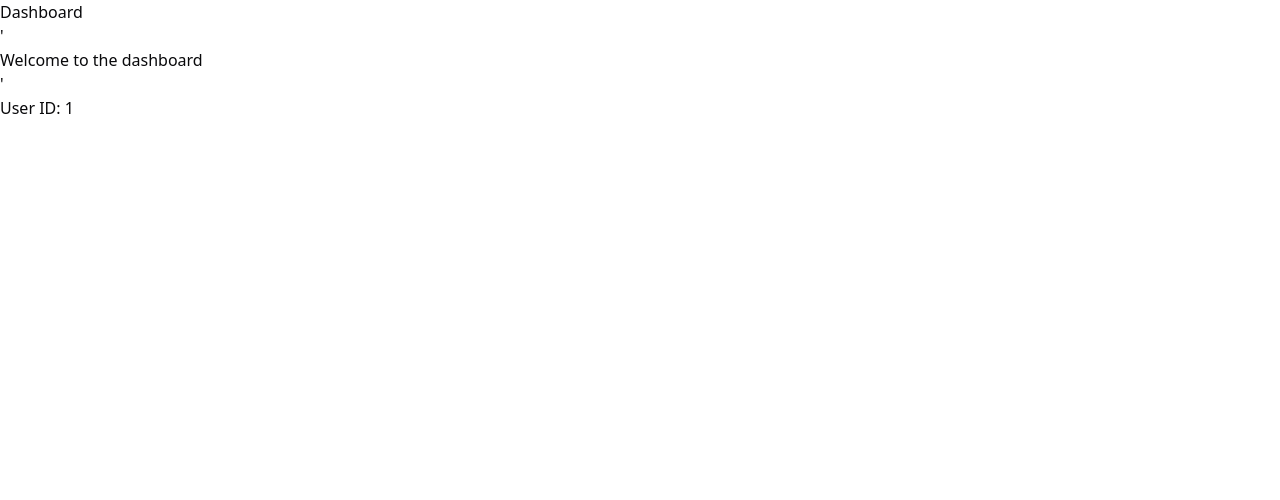
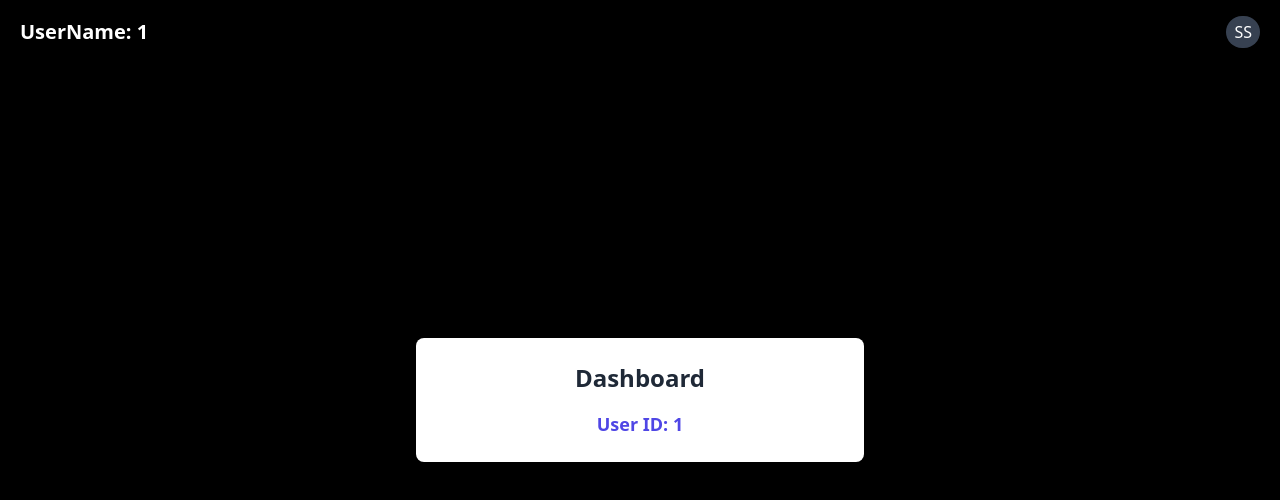
Before and after one commit to Rupam-Mondal/Interview-Frontend, a React (Vite) app: page /dashboard/1 in a window 1280 px wide. Shown: the top 500 px of the page. Built offline with nearby package versions, Linux system fonts and the light colour scheme.

Commit message:
DashBoard Added

```diff
--- a/src/assets/assest.js
+++ b/src/assets/assest.js
@@ -1,10 +1,11 @@
 import image1 from '../assets/image.png';
 import crossicon from '../assets/cross-white-icon.png';
-
+import dropdown from '../assets/dropdown.png';
 
 const assets = {
     image1,
-    crossicon
+    crossicon,
+    dropdown
 }
 
 export default assets;
--- /dev/null
+++ b/src/components/dashboardComponent/Content.jsx
@@ -0,0 +1,16 @@
+import UserContext from '@/contexts/UserContext';
+import React, { useContext } from 'react'
+
+const Content = () => {
+    const { userId } = useContext(UserContext);
+  return (
+    <div className="bg-white shadow-lg rounded-lg p-6 max-w-md w-full text-center">
+      <h1 className="text-2xl font-bold text-gray-800 mb-4">Dashboard</h1>
+      <p className="mt-4 text-lg text-indigo-600 font-semibold">
+        User ID: {userId}
+      </p>
+    </div>
+  );
+}
+
+export default Content
--- /dev/null
+++ b/src/components/dashboardComponent/Navbar.jsx
@@ -0,0 +1,58 @@
+import React, { useContext, useState, useEffect, useRef } from "react";
+import UserContext from "@/contexts/UserContext";
+import { useNavigate } from "react-router-dom";
+
+const Navbar = () => {
+  const { userId } = useContext(UserContext);
+  const [isDropdownOpen, setDropdownOpen] = useState(false);
+  const dropdownRef = useRef(null);
+  const navigate = useNavigate();
+
+  useEffect(() => {
+    const handleClickOutside = (event) => {
+      if (dropdownRef.current && !dropdownRef.current.contains(event.target)) {
+        setDropdownOpen(false);
+      }
+    };
+
+    document.addEventListener("mousedown", handleClickOutside);
+    return () => {
+      document.removeEventListener("mousedown", handleClickOutside);
+    };
+  }, []);
+
+  return (
+    <div className="fixed z-10 top-0 right-0 w-full bg-black/30 backdrop-blur-lg shadow-lg px-5 py-4 flex justify-between items-center">
+      <div className="text-xl font-bold text-white">UserName: {userId}</div>
+
+      <div className="relative" ref={dropdownRef}>
+        <div
+          className="bg-gray-700 py-1 px-2 rounded-full cursor-pointer text-white"
+          onClick={() => setDropdownOpen(!isDropdownOpen)}
+        >
+          SS
+        </div>
+
+        {isDropdownOpen && (
+          <div className="absolute right-0 mt-2 w-40 bg-white text-black rounded-lg shadow-lg overflow-hidden transition-all duration-300">
+            <ul className="py-2 text-sm">
+              <li className="px-4 py-2 hover:bg-gray-200 cursor-pointer">
+                Profile
+              </li>
+              <li className="px-4 py-2 hover:bg-gray-200 cursor-pointer">
+                Settings
+              </li>
+              <li className="px-4 py-2 hover:bg-gray-200 cursor-pointer" onClick={()=>{
+                navigate("/")
+              }}>
+                Logout
+              </li>
+            </ul>
+          </div>
+        )}
+      </div>
+    </div>
+  );
+};
+
+export default Navbar;
--- a/src/contexts/UserContext.jsx
+++ b/src/contexts/UserContext.jsx
@@ -5,6 +5,7 @@ export default UserContext;
 
 export const UserProvider = ({ children }) => {
   const [auth, setAuth] = useState("login");
-  let value = { auth, setAuth };
+  const [userId, setUserId] = useState(null);
+  let value = { auth, setAuth, userId, setUserId };
   return <UserContext.Provider value={value}>{children}</UserContext.Provider>;
 };
--- a/src/pages/Auth.jsx
+++ b/src/pages/Auth.jsx
@@ -70,6 +70,7 @@ const Auth = () => {
           <button
             type="submit"
             className="w-full bg-[#38BDF8] text-white py-3 rounded-lg font-semibold shadow-md hover:bg-[#2a5cc8] transition duration-300"
+            onClick={() => navigate(`/dashboard/${Math.floor(Math.random() * 10000)}`)}
           >
             {auth === "login" ? "Login" : "Sign Up"}
           </button>
--- a/src/pages/Dashboard.jsx
+++ b/src/pages/Dashboard.jsx
@@ -1,12 +1,18 @@
-import React from "react";
+import Content from "@/components/dashboardComponent/Content";
+import Navbar from "@/components/dashboardComponent/Navbar";
+import UserContext from "@/contexts/UserContext";
+import React, { useContext } from "react";
 import { useParams } from "react-router-dom";
 
 const Dashboard = () => {
-    const user = useParams();
+  const {userid}  = useParams();
+  const {setUserId} = useContext(UserContext);
+  setUserId(userid);
+
   return (
-    <div>
-      <h1>Dashboard</h1>'<p>Welcome to the dashboard</p>'
-        <p>User ID: {user.userid}</p>
+    <div className="flex items-center justify-center min-h-screen bg-black">
+      <Navbar />
+      <Content />
     </div>
   );
 };
```
Also changed, not shown: src/assets/dropdown.png (added).
